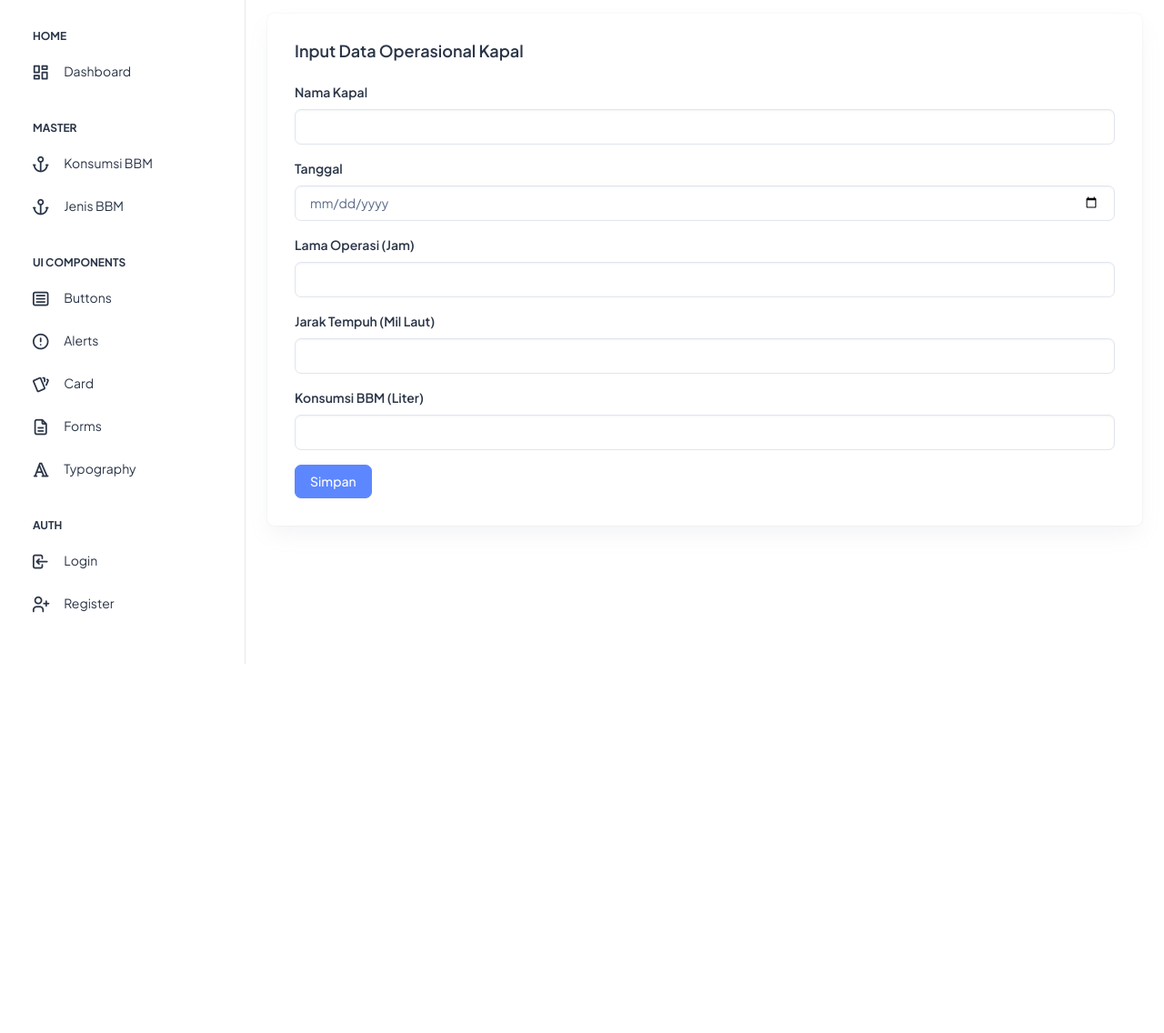
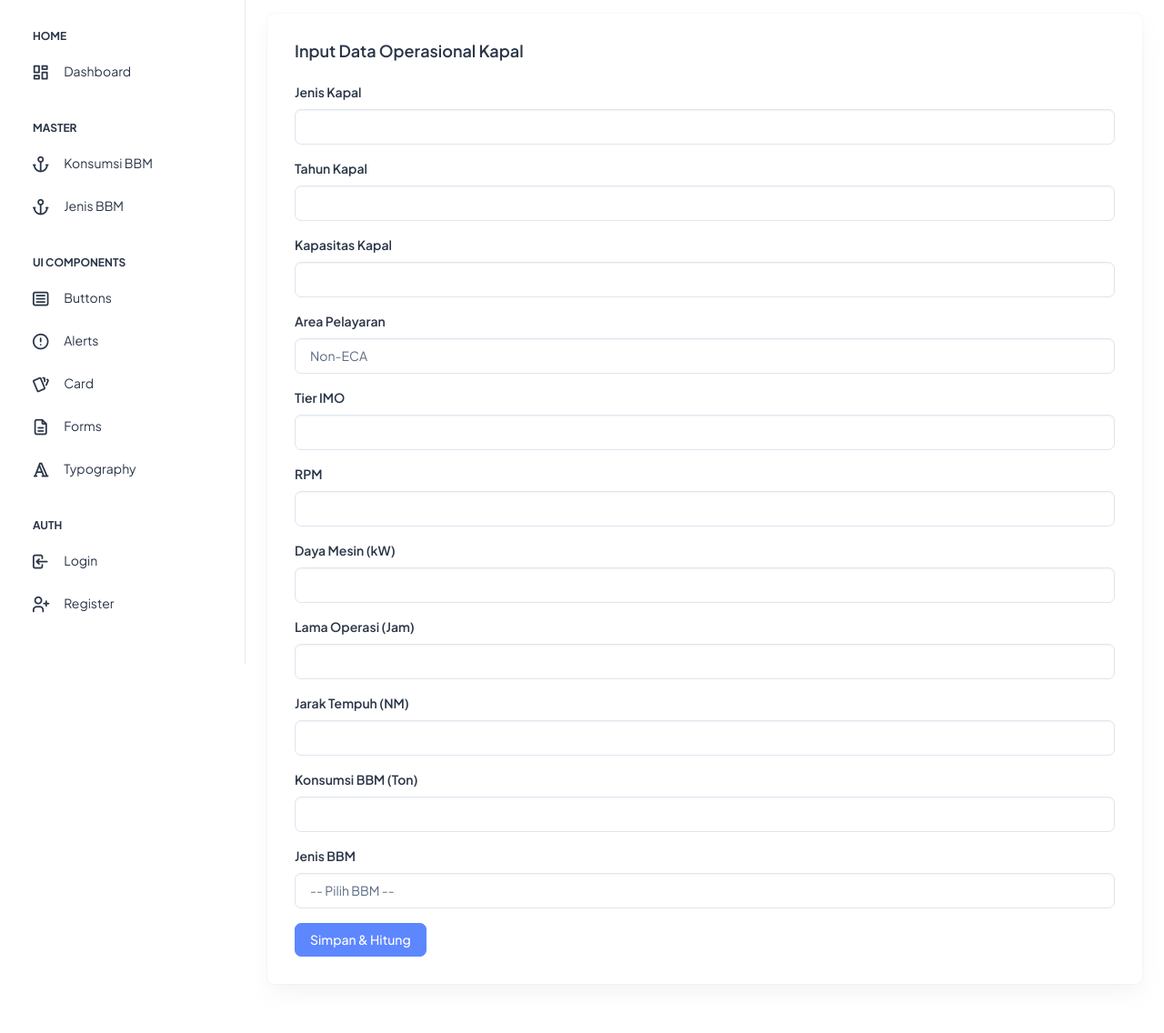
Before and after one commit to ganaperkasa/Sistem-Monitoring-BBM-Kapal, a Laravel app: page /operasional/create in a window 1280 px wide. Shown: the part 70-1206 px from the top of the page at 91% size. Before the commit the page ends 800 px from the top, so only its background shows below. Run offline with Laravel 12, Linux system fonts and the light colour scheme; data that the repository does not hold is empty; some libraries are stand-ins or nearby versions.

Commit message:
Add Fitur input operational

```diff
--- a/app/Http/Controllers/KonsumsiBBMController.php
+++ b/app/Http/Controllers/KonsumsiBBMController.php
@@ -7,6 +7,7 @@ use Illuminate\Support\Facades\Auth;
 use App\Models\Operasional;
 use App\Models\Emisi;
 use Yajra\DataTables\Facades\DataTables;
+use App\Models\JenisBBM;
 
 class KonsumsiBBMController extends Controller
 {
@@ -16,46 +17,92 @@ class KonsumsiBBMController extends Controller
     }
     public function create()
     {
-        return view('bbm/create');
+        $bbm = JenisBBM::all();
+        return view('bbm.create', compact('bbm'));
     }
 
     public function store(Request $request)
     {
         $request->validate([
-            'nama_kapal' => 'required',
-            'tanggal' => 'required|date',
+            'jenis_kapal' => 'required',
+            'tahun_kapal' => 'required|digits:4|integer|min:1900|max:' . (date('Y') + 1),
+            'kapasitas_kapal' => 'required|numeric|min:1',
+            'rpm' => 'required|numeric',
+            'daya_mesin' => 'required|numeric',
             'lama_operasi' => 'required|numeric',
             'jarak_tempuh' => 'required|numeric',
             'konsumsi_bbm' => 'required|numeric',
+            'jenis_bbm_id' => 'required',
         ]);
 
-        $operasional = Operasional::create($request->all());
+        $bbm = JenisBBM::find($request->jenis_bbm_id);
 
-        $co2 = $request->konsumsi_bbm * 2.68;
-        $efisiensi = $request->jarak_tempuh / $request->konsumsi_bbm;
+        $tier = $this->getTier($request->tahun_kapal, false);
+        $co2 = $request->konsumsi_bbm * $bbm->faktor_emisi;
+        $sox = 2 * $bbm->sulfur * $request->konsumsi_bbm;
 
-        Emisi::create([
-            'operasional_id' => $operasional->id,
+        $rpm = $request->rpm;
+        if ($tier == 'Tier I') {
+            $k = 45;
+        } elseif ($tier == 'Tier II') {
+            $k = 44;
+        } else {
+            $k = 43;
+        }
+
+        if ($rpm < 130) {
+            $ef_nox = 17;
+        } elseif ($rpm <= 2000) {
+            $ef_nox = $k * pow($rpm, -0.23);
+        } else {
+            $ef_nox = 9.8;
+        }
+
+        $nox = ($ef_nox * $request->daya_mesin * $request->lama_operasi) / 1000;
+        $cii = $co2 / ($request->jarak_tempuh * $request->kapasitas_kapal);
+
+        Operasional::create([
+            'jenis_kapal' => $request->jenis_kapal,
+            'tahun_kapal' => $request->tahun_kapal,
+            'kapasitas_kapal' => $request->kapasitas_kapal,
+            'area' => $request->area,
+            'tier' => $tier,
+            'rpm' => $request->rpm,
+            'daya_mesin' => $request->daya_mesin,
+            'lama_operasi' => $request->lama_operasi,
+            'jarak_tempuh' => $request->jarak_tempuh,
+            'konsumsi_bbm' => $request->konsumsi_bbm,
+            'jenis_bbm_id' => $request->jenis_bbm_id,
+
             'co2' => $co2,
-            'nox' => 0,
-            'so2' => 0,
-            'efisiensi' => $efisiensi,
+            'sox' => $sox,
+            'nox' => $nox,
+            'cii' => $cii,
         ]);
 
-        return redirect()->back()->with('success', 'Data berhasil disimpan');
+        return back()->with('success', 'Data berhasil disimpan & dihitung');
+    }
+    function getTier($tahun, $isECA = false)
+    {
+        if ($tahun < 2011) {
+            return 'Tier I';
+        } elseif ($tahun >= 2011 && $tahun < 2016) {
+            return 'Tier II';
+        } else {
+            return $isECA ? 'Tier III' : 'Tier II';
+        }
     }
 
     public function data()
     {
-        $query = Operasional::with('emisi')->select('operasionals.*');
+        if (Auth::user()->role == 'admin') {
+            $query = Operasional::with('bbm')->select('operationals.*');
+        } else {
+            $query = Operasional::with('bbm')->where('user_id', Auth::id())->select('operationals.*');
+        }
 
         return DataTables::of($query)
-            ->addColumn('co2', function ($row) {
-                return optional($row->emisi)->co2 ?? '-';
-            })
-            ->addColumn('efisiensi', function ($row) {
-                return optional($row->emisi)->efisiensi ?? '-';
-            })
+
             ->addColumn('aksi', function ($row) {
                 return '<button>Edit</button>';
             })
--- a/resources/views/bbm/create.blade.php
+++ b/resources/views/bbm/create.blade.php
@@ -9,13 +9,41 @@
             @csrf
 
             <div class="mb-3">
-                <label class="form-label">Nama Kapal</label>
-                <input type="text" name="nama_kapal" class="form-control" required>
+                <label class="form-label">Jenis Kapal</label>
+                <input type="text" name="jenis_kapal" class="form-control" required>
             </div>
 
             <div class="mb-3">
-                <label class="form-label">Tanggal</label>
-                <input type="date" name="tanggal" class="form-control" required>
+                <label class="form-label">Tahun Kapal</label>
+                <input type="number" name="tahun_kapal" id="tahun_kapal" class="form-control" required>
+            </div>
+
+            <div class="mb-3">
+                <label class="form-label">Kapasitas Kapal</label>
+                <input type="number" name="kapasitas_kapal" class="form-control" required>
+            </div>
+
+            <div class="mb-3">
+                <label class="form-label">Area Pelayaran</label>
+                <select name="area" id="area" class="form-control">
+                    <option value="non_eca">Non-ECA</option>
+                    <option value="eca">ECA</option>
+                </select>
+            </div>
+
+            <div class="mb-3">
+                <label class="form-label">Tier IMO</label>
+                <input type="text" id="tier" class="form-control" readonly>
+            </div>
+
+            <div class="mb-3">
+                <label class="form-label">RPM</label>
+                <input type="number" name="rpm" class="form-control" required>
+            </div>
+
+            <div class="mb-3">
+                <label class="form-label">Daya Mesin (kW)</label>
+                <input type="number" step="0.01" name="daya_mesin" class="form-control" required>
             </div>
 
             <div class="mb-3">
@@ -24,18 +52,51 @@
             </div>
 
             <div class="mb-3">
-                <label class="form-label">Jarak Tempuh (Mil Laut)</label>
-                <input type="number" step="0.01" name="jarak_tempuh" class="form-control" required>
+                <label class="form-label">Jarak Tempuh (NM)</label>
+                <input type="number" name="jarak_tempuh" class="form-control" required>
             </div>
 
             <div class="mb-3">
-                <label class="form-label">Konsumsi BBM (Liter)</label>
-                <input type="number" step="0.01" name="konsumsi_bbm" class="form-control" required>
+                <label class="form-label">Konsumsi BBM (Ton)</label>
+                <input type="number"  name="konsumsi_bbm" class="form-control" required>
             </div>
 
-            <button type="submit" class="btn btn-primary">Simpan</button>
+            <div class="mb-3">
+                <label class="form-label">Jenis BBM</label>
+                <select name="jenis_bbm_id" class="form-control" required>
+                    <option value="">-- Pilih BBM --</option>
+                    @foreach($bbm as $item)
+                        <option value="{{ $item->id }}">
+                            {{ $item->jenis_bbm }} | CO₂: {{ $item->faktor_emisi }} | S: {{ $item->sulfur }}
+                        </option>
+                    @endforeach
+                </select>
+            </div>
+
+            <button class="btn btn-primary">Simpan & Hitung</button>
         </form>
-
     </div>
 </div>
+
+<script>
+function hitungTier() {
+    let tahun = parseInt(document.getElementById('tahun_kapal').value);
+    let area = document.getElementById('area').value;
+    let tier = '';
+
+    if (tahun < 2011) {
+        tier = 'Tier I';
+    } else if (tahun >= 2011 && tahun < 2016) {
+        tier = 'Tier II';
+    } else {
+        tier = (area === 'eca') ? 'Tier III' : 'Tier II';
+    }
+
+    document.getElementById('tier').value = tier;
+}
+
+document.getElementById('tahun_kapal').addEventListener('input', hitungTier);
+document.getElementById('area').addEventListener('change', hitungTier);
+</script>
+
 @endsection
```
Also changed, not shown: app/Models/Operasional.php (+9 -10 lines), resources/views/bbm/index.blade.php (+12 -10 lines), database/migrations/2026_04_06_194157_create_operasionals_table.php (deleted), database/migrations/2026_04_06_194304_create_emisi_table.php (deleted), database/migrations/2026_04_20_070526_create_operationals_table.php (added), database/migrations/2026_04_20_091627_add_user_id_to_operationals_table.php (added).
